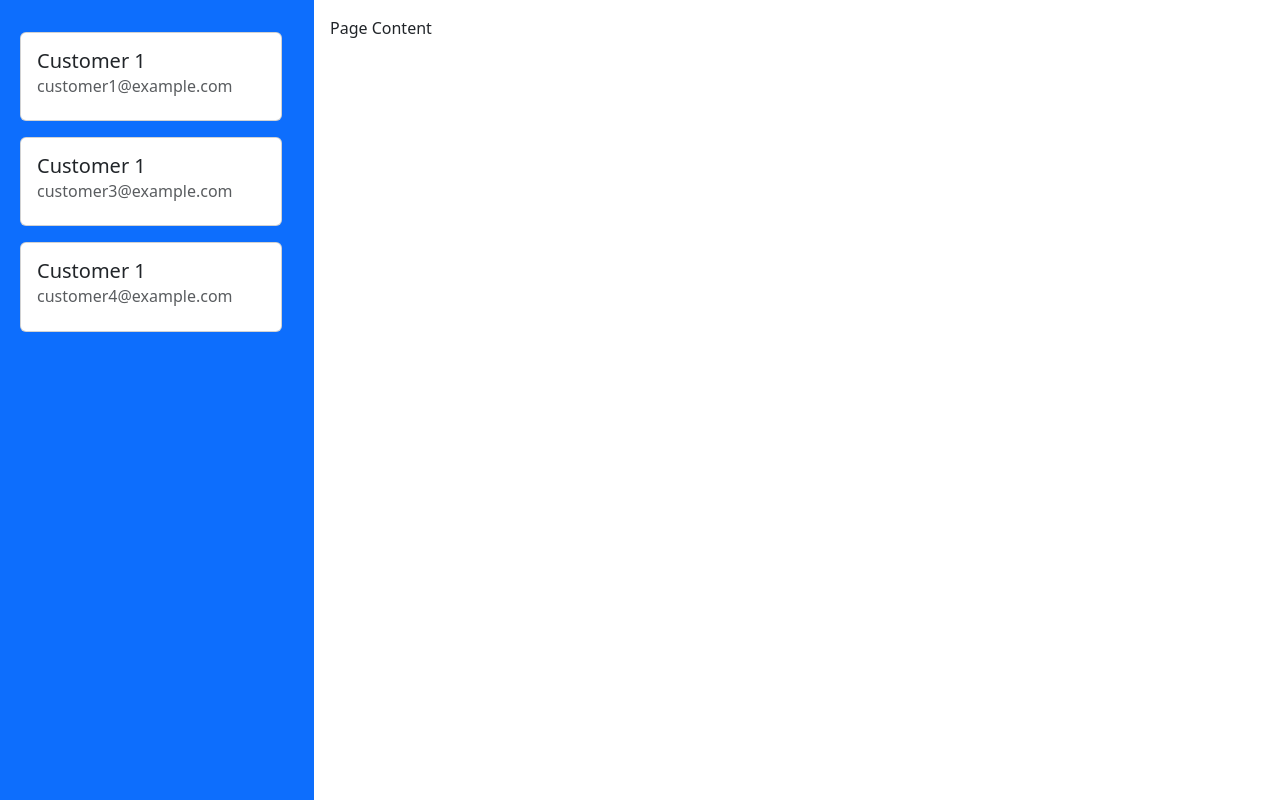
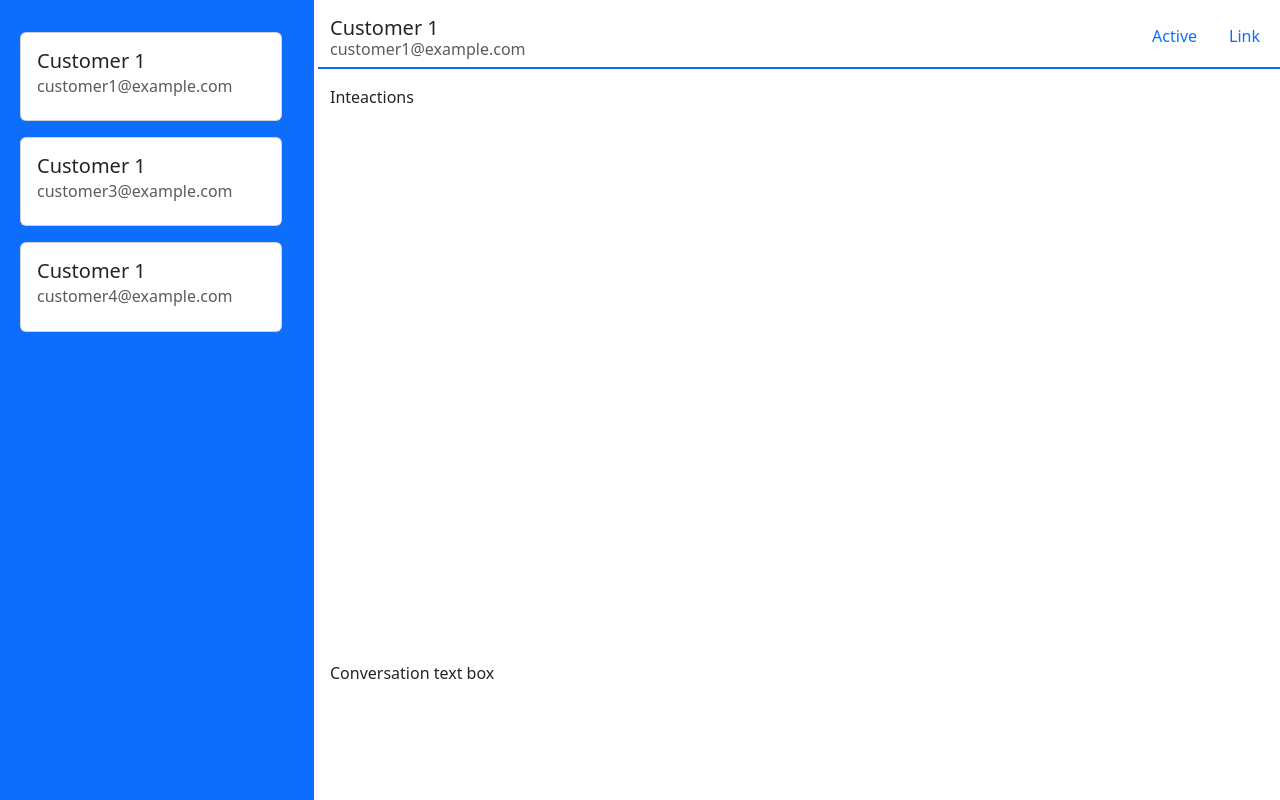
Before and after one commit to jerinkc/crm, a React (Create React App) app in the folder crm_react/: page / in a window 1280 px wide. Built offline with nearby package versions, Linux system fonts and the light colour scheme.

Commit message:
React application basic structure

```diff
--- a/crm_react/src/components/adminDashboard/AdminDashboard.jsx
+++ b/crm_react/src/components/adminDashboard/AdminDashboard.jsx
@@ -1,5 +1,7 @@
+import { useState } from "react"
+
 import { CustomerList } from "./CustomerList"
-import { useState } from "react"
+import { CustomerInteractionPanel } from "./CustomerInteractionPanel"
 
 export function AdminDashboard(){
   const customers = [
@@ -36,11 +38,7 @@ export function AdminDashboard(){
           <CustomerList customers={customers} handleCustomerSelect={handleCustomerSelect}/>
         </div>
         <div className="col-12 col-md-9 overflow-hidden p-3">
-          <div className="row h-100">
-            <div className="col">
-              <p>Page Content</p>
-            </div>
-          </div>
+          <CustomerInteractionPanel customer={ currentCustomer }/>
         </div>
       </div>
     </div>
--- /dev/null
+++ b/crm_react/src/components/adminDashboard/CustomerInteractionPanel.jsx
@@ -0,0 +1,43 @@
+
+export function CustomerInteractionPanel({ customer }){
+  return(
+    <>
+      <div className="h-100">
+        <div class="row border-bottom border-primary border-2">
+          <div class="col-12 col-md-12">
+            <div class="row">
+              <div class="col-md-6">
+              <div className="card-body">
+                  <h5 className="card-title">{ customer.full_name }</h5>
+                  <h6 className="card-subtitle mb-2 text-muted">{ customer.email }</h6>
+                </div>
+              </div>
+              <div class="col-md-6">
+                <ul class="nav justify-content-end">
+                  <li class="nav-item">
+                    <a class="nav-link active" href="#">Active</a>
+                  </li>
+                  <li class="nav-item">
+                    <a class="nav-link" href="#">Link</a>
+                  </li>
+                </ul>
+              </div>
+            </div>
+          </div>
+        </div>
+
+        <div class="row h-75 relative mt-3">
+          <div class="col-12 col-md-12 h-100">
+            Inteactions
+          </div>
+        </div>
+
+        <div class="row">
+          <div class="col-12 col-md-12">
+            Conversation text box
+          </div>
+        </div>
+      </div>
+    </>
+  )
+}
```
